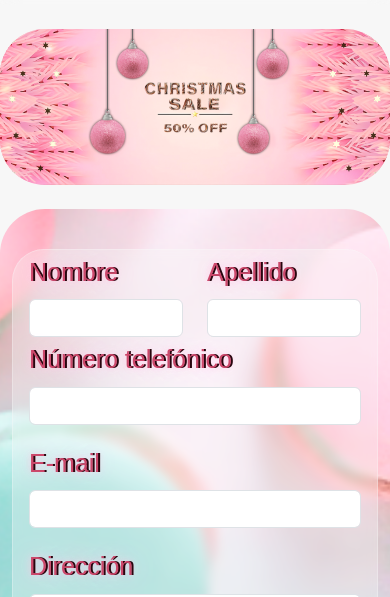
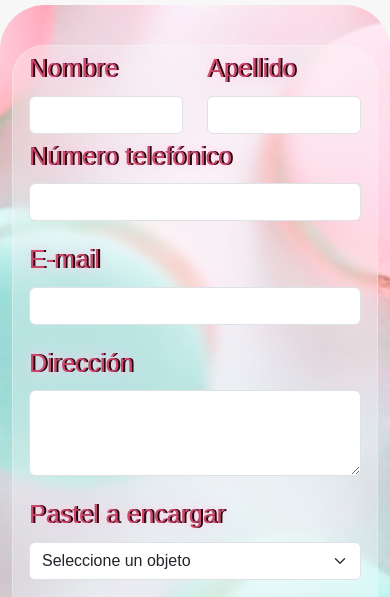
Before and after one commit to Franco-Lemos/Franco-Lemos.github.io, a website: page pages/pedidos.html in a window 390 px wide. Shown: the part 153-750 px from the top of the page. Drawn offline with nearby package versions, Linux system fonts and the light colour scheme; files that its build step writes are made by us from their sources; a web font is replaced by a local one.

Commit message:
Completado del atributo alt para banner de descuento.

```diff
--- a/pages/pedidos.html
+++ b/pages/pedidos.html
@@ -94,51 +94,51 @@
   <!-- ==< End of header >== -->
   <!-- ==< Main content >== -->
   <main>
-    <div class="banner-orders container-fluid col-sm-11 my-4">
-      <img src="../assets/img/christmas/banner.webp" alt="" width="100%">
+    <section class="banner-orders container-fluid col-sm-11 my-4 d-none d-sm-block">
+      <img src="../assets/img/christmas/banner.webp" alt="banner de descuento" width="100%">
       <div class="leaves">
-        <img class="leavesR" src="../assets/img/christmas/hojasR.webp" alt="">
-        <img class="leavesL" src="../assets/img/christmas/hojasL.webp" alt="">
+        <img class="leavesR" src="../assets/img/christmas/hojasR.webp" alt="Hojas frondosas rosadas">
+        <img class="leavesL" src="../assets/img/christmas/hojasL.webp" alt="Hojas frondosas rosadas">
       </div>
       <div class="cBall-1">
-        <img src="../assets/img/christmas/pinkball.webp" alt="Bola de Navidad">
+        <img src="../assets/img/christmas/pinkball.webp" alt="Bola de Navidad rosa">
       </div>
       <div class="cBall-2">
-        <img src="../assets/img/christmas/pinkball.webp" alt="Bola de Navidad">
+        <img src="../assets/img/christmas/pinkball.webp" alt="Bola de Navidad rosa">
       </div>
       <div class="cBall-3">
-        <img src="../assets/img/christmas/pinkball.webp" alt="Bola de Navidad">
+        <img src="../assets/img/christmas/pinkball.webp" alt="Bola de Navidad rosa">
       </div>
       <div class="cBall-4">
-        <img src="../assets/img/christmas/pinkball.webp" alt="Bola de Navidad">
+        <img src="../assets/img/christmas/pinkball.webp" alt="Bola de Navidad rosa">
       </div>
       <!--IMÁGENES DE ESTRELLAS DERECHA-->
       <div class="luz_Off-R">
-        <img src="../assets/img/christmas/OR-0.png" alt="">
+        <img src="../assets/img/christmas/OR-0.png" alt="Estrella apagada">
       </div>
       <div class="luz_On_R-1">
-        <img src="../assets/img/christmas/ER-0.png" alt="">
+        <img src="../assets/img/christmas/ER-0.png" alt="Estrella blanca">
       </div>
       <div class="luz_Off-R">
-        <img src="../assets/img/christmas/OR-5.png" alt="">
+        <img src="../assets/img/christmas/OR-5.png" alt="Estrella apagada">
       </div>
       <div class="luz_On_R-2">
-        <img src="../assets/img/christmas/ER-5.png" alt="">
+        <img src="../assets/img/christmas/ER-5.png" alt="Estrella blanca">
       </div>
       <!--IMÁGENES DE ESTRELLAS IZQUIERDA-->
       <div class="luz_Off-L">
-        <img src="../assets/img/christmas/OR-0.png" alt="">
+        <img src="../assets/img/christmas/OR-0.png" alt="Estrella apagada">
       </div>
       <div class="luz_On_L-1">
-        <img src="../assets/img/christmas/ER-0.png" alt="">
+        <img src="../assets/img/christmas/ER-0.png" alt="Estrella blanca">
       </div>
       <div class="luz_Off-L">
-        <img src="../assets/img/christmas/OR-5.png" alt="">
+        <img src="../assets/img/christmas/OR-5.png" alt="Estrella apagada">
       </div>
       <div class="luz_On_L-2">
-        <img src="../assets/img/christmas/ER-5.png" alt="">
+        <img src="../assets/img/christmas/ER-5.png" alt="Estrella blanca">
       </div>
-    </div>
+    </section>
     <section class="container-fluid col-sm-11 order-background">
       <div class="row">
         <div class="py-3 col col-sm-10 col-lg-6 m-auto">
```
